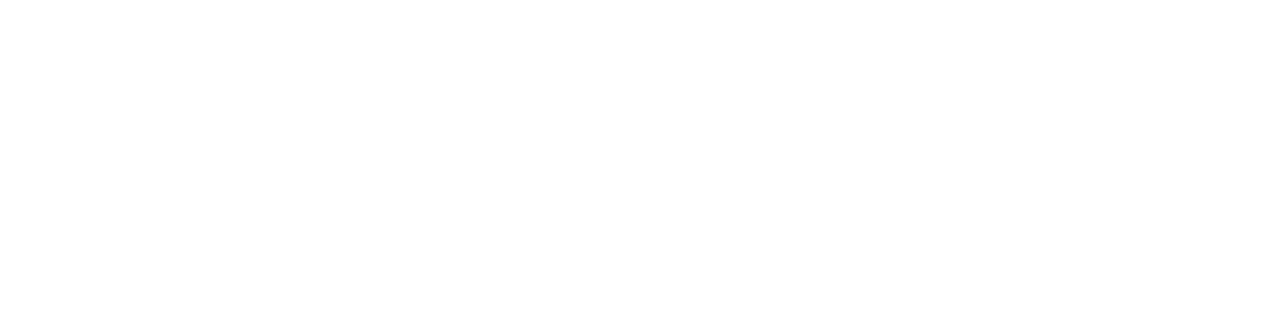
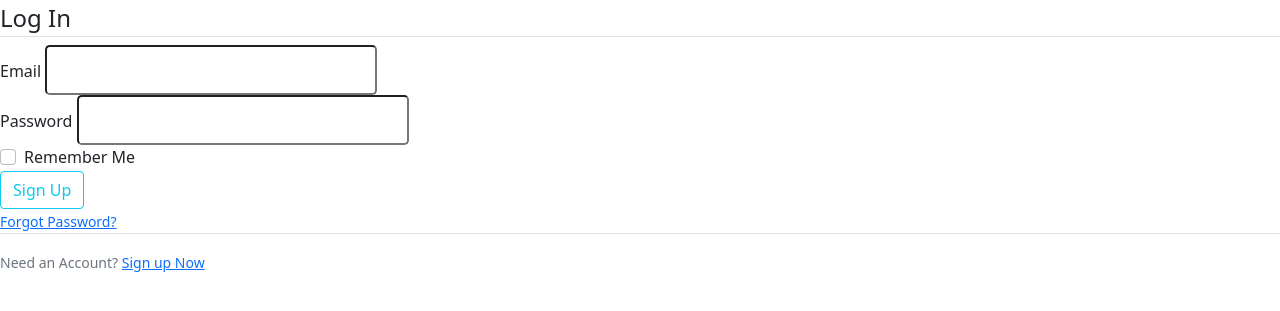
Before and after one commit to Davine-94/Pitch-stories, a Flask app: page /login in a window 1280 px wide. Before the commit the part shown is empty. Shown: the top 311 px of the page. Run offline with Flask 2, Linux system fonts and the light colour scheme.

Commit message:
Created the login page

```diff
--- a/app/templates/login.html
+++ b/app/templates/login.html
@@ -4,4 +4,59 @@
 {%endblock%}
 {% block content %}
 
+<div class="form-section">
+    <form method='POST' action=''>
+    {{form.hidden_tag()}}
+        <fieldset class='form-group'>
+            <legend class='border-bottom md-4'>Log In
+            </legend>
+
+            <div class='form-group'>
+                {{ form.email.label(class='form-control-label') }}
+
+                    {% if form.email.errors%}
+                        {{ form.email(class = 'form-control form-control-lg is-invalid') }}
+                            <div class='invalid-feedback'>
+                            {% for error in form.email.errors %}
+                            <span> {{ error }}</span>
+                            {% endfor %}
+                        </div>
+                    {%else%}
+                        {{ form.email(class= 'form-control-lg')}}
+                    {%endif%}
+            </div>
+
+            <div class='form-group'>
+                {{ form.password.label(class='form-control-label') }}
+                    {% if form.password.errors%}
+                        {{ form.password(class = 'form-control form-control-lg is-invalid') }}
+                            <div class='invalid-feedback'>
+                            {% for error in form.password.errors %}
+                             <span> {{ error }}</span>
+                            {% endfor %}
+                            </div>
+                    {% else %}
+                        {{ form.password(class= 'form-control-lg')}}
+                {%endif%}
+            </div>
+            <div class = 'form-check'>
+                {{ form.remember(class='form-check-input')}}
+                {{ form.remember.label(class='form-check-label')}}
+            </div>
+
+        </fieldset>
+            <div class='form-group'>
+                {{form.submit(class='btn btn-outline-info') }}
+            </div>
+            <small class='text-muted ml-2'>
+                <a href=''>Forgot Password?</a>
+            </small>
+    </form>
+</div>
+<div class='border-top pt-3'>
+    <small class="text-muted">
+        Need an Account? <a class='ml-2' href= '{{ url_for('register') }}'>Sign up Now</a>
+    </small>
+</div>
+
 {% endblock content %}
--- a/app/templates/register.html
+++ b/app/templates/register.html
@@ -75,7 +75,7 @@
     </div>
     <div class='border-top pt-3'>
         <small class="text-muted">
-            Already Have an Account? <a class='ml-2' href= '{{ url_for('login') }}'>
+            Already Have an Account? <a class='ml-2' href= '{{ url_for('login') }}'> Login in </a>
         </small>
     </div>
 {% endblock content %}
```
